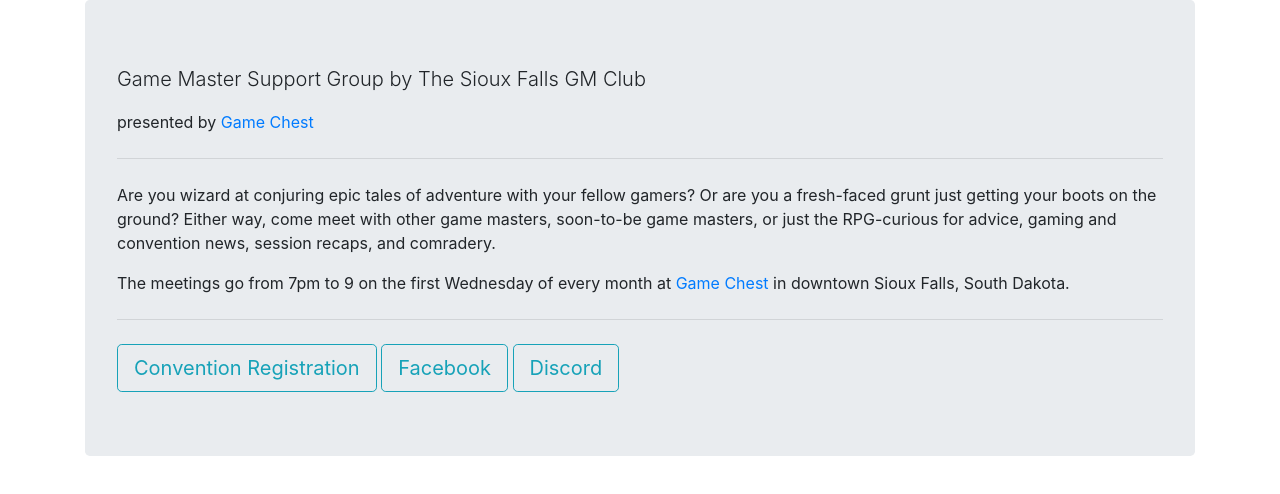
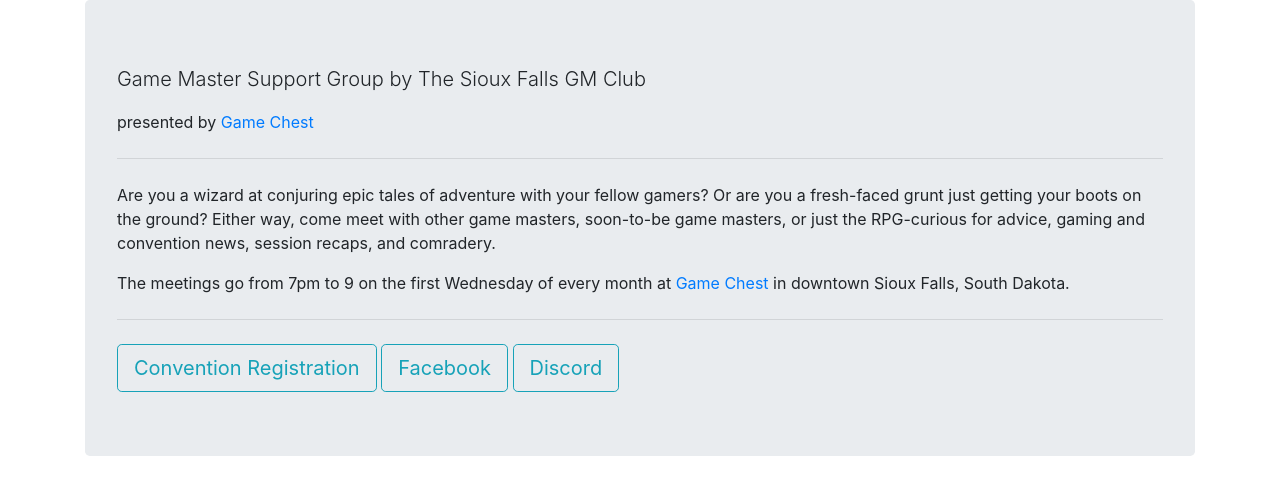
Before and after one commit to RiotInferno/sfgm, a plain HTML site: page index.html in a window 1280 px wide. Drawn offline with nearby package versions, Linux system fonts and the light colour scheme.

Commit message:
fixed some grammar errors.

```diff
--- a/index.html
+++ b/index.html
@@ -16,7 +16,7 @@
             <p class="lead">Game Master Support Group by The Sioux Falls GM Club</p>
             <p>presented by <a href="https://www.sfgamechest.com/">Game Chest</a></p>
             <hr class="my-4">
-	    <p>Are you wizard at conjuring epic tales of adventure with your fellow gamers?  Or are you a fresh-faced grunt just getting your boots on the ground?  Either way, come meet with other game masters, soon-to-be game masters, or just the RPG-curious for advice, gaming and convention news, session recaps, and comradery.</p>
+	    <p>Are you a wizard at conjuring epic tales of adventure with your fellow gamers?  Or are you a fresh-faced grunt just getting your boots on the ground?  Either way, come meet with other game masters, soon-to-be game masters, or just the RPG-curious for advice, gaming and convention news, session recaps, and comradery.</p>
 	    <p>The meetings go from 7pm to 9 on the first Wednesday of every month at <a href="https://www.sfgamechest.com/">Game Chest</a> in downtown Sioux Falls, South Dakota.</p>
             <hr class="my-4">
             <a class="btn btn-outline-info btn-lg" href="https://tabletop.events/conventions/game-chest-con-ival-20201/pages"
```
Also changed, not shown: 1 other file.
